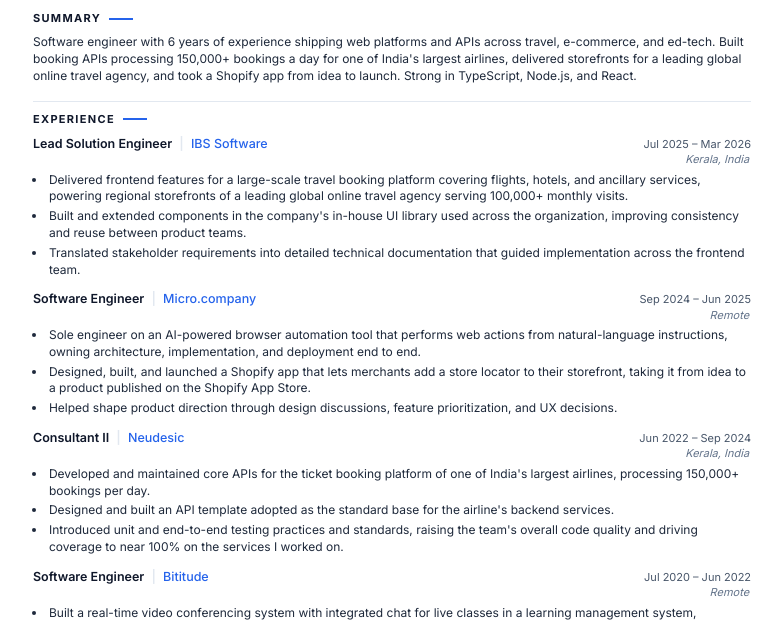
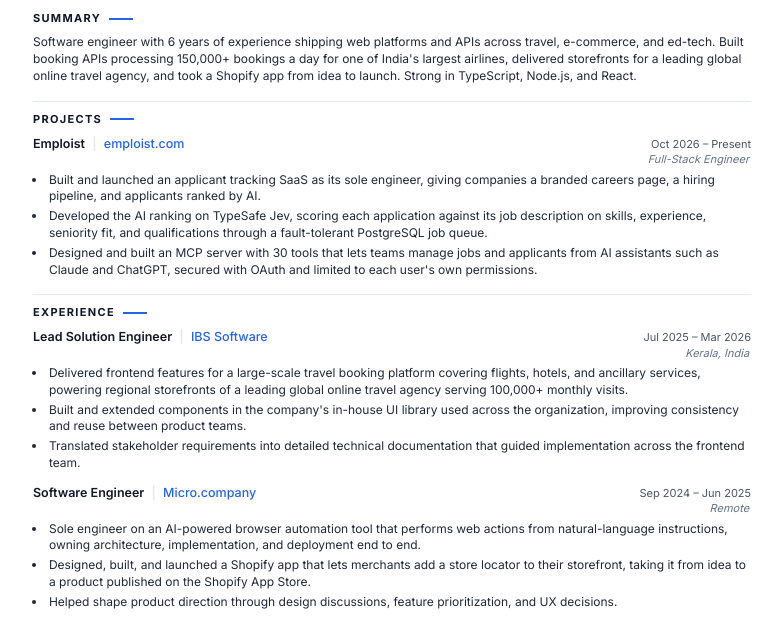
Before and after one commit to navan-ct/resume, a plain HTML site: page index.html in a window 1280 px wide. Shown: the part 169-789 px from the top of the page, without its empty margins (248-1030 px from the left). Drawn offline with Linux system fonts and the light colour scheme.

Commit message:
feat: add Projects section with Emploist and update AI tooling skills - Add Projects section before Experience with Emploist (AI ranking on   TypeSafe Jev, MCP server, role and site link in the header) - Update AI Tooling to "Claude Code, AI Agents, MCP, Test-Driven   Development" - Keep section headings with their content when printing across pages - Regenerate PDF to match

```diff
--- a/index.html
+++ b/index.html
@@ -197,6 +197,11 @@
       color: var(--accent-color);
     }
 
+    .role-company a {
+      color: inherit;
+      text-decoration: none;
+    }
+
     .role-company span.separator {
       color: var(--border-color);
       margin: 0 4px;
@@ -282,6 +287,15 @@
       .timeline-item {
         page-break-inside: avoid;
       }
+
+      /* Keep a section heading with its content when the resume spans pages */
+      h2 {
+        break-after: avoid;
+      }
+
+      .skills-grid {
+        break-inside: avoid;
+      }
     }
   </style>
 </head>
@@ -329,6 +343,29 @@
         <p class="summary-text">
           Software engineer with 6 years of experience shipping web platforms and APIs across travel, e-commerce, and ed-tech. Built booking APIs processing 150,000+ bookings a day for one of India's largest airlines, delivered storefronts for a leading global online travel agency, and took a Shopify app from idea to launch. Strong in TypeScript, Node.js, and React.
         </p>
+      </section>
+
+      <section>
+        <h2>Projects</h2>
+
+        <div class="timeline-item">
+          <div class="timeline-header">
+            <div class="role-company">
+              <span>Emploist</span>
+              <span class="separator">|</span>
+              <span class="company"><a href="https://www.emploist.com" target="_blank" rel="noopener noreferrer">emploist.com</a></span>
+            </div>
+            <div class="duration-location">
+              <div>Oct 2026 – Present</div>
+              <div class="location">Full-Stack Engineer</div>
+            </div>
+          </div>
+          <ul class="bullets">
+            <li>Built and launched an applicant tracking SaaS as its sole engineer, giving companies a branded careers page, a hiring pipeline, and applicants ranked by AI.</li>
+            <li>Developed the AI ranking on TypeSafe Jev, scoring each application against its job description on skills, experience, seniority fit, and qualifications through a fault-tolerant PostgreSQL job queue.</li>
+            <li>Designed and built an MCP server with 30 tools that lets teams manage jobs and applicants from AI assistants such as Claude and ChatGPT, secured with OAuth and limited to each user's own permissions.</li>
+          </ul>
+        </div>
       </section>
 
       <section>
@@ -440,7 +477,7 @@
           </div>
           <div class="skills-category">
             <div class="skills-label">AI Tooling</div>
-            <div class="skills-list">Claude Code, MCP Servers, Agents</div>
+            <div class="skills-list">Claude Code, AI Agents, MCP, Test-Driven Development</div>
           </div>
         </div>
       </section>
```
Also changed, not shown: 1 other file.
